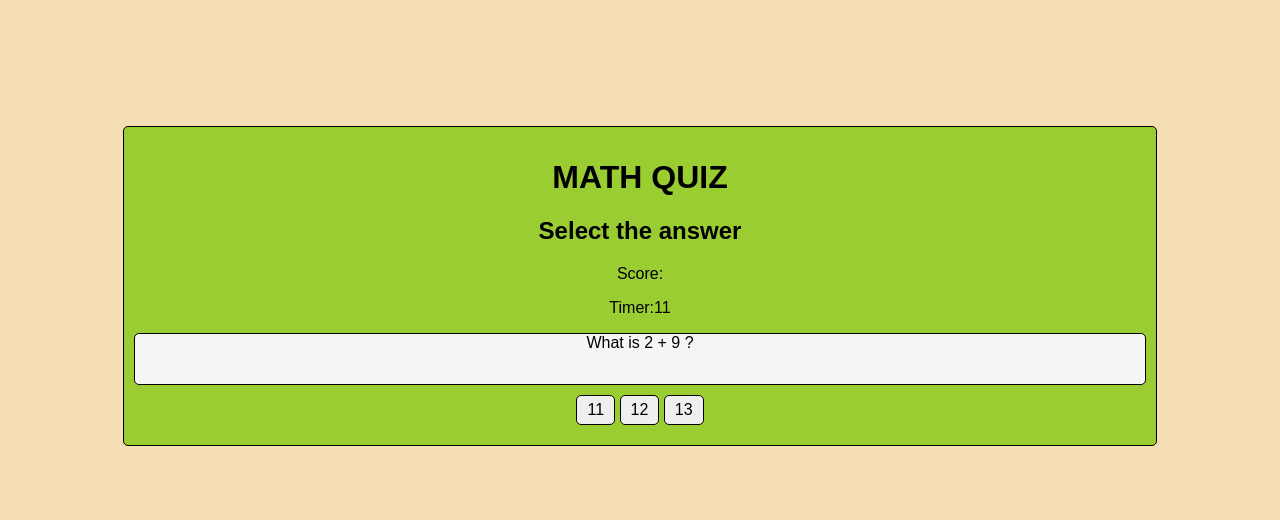
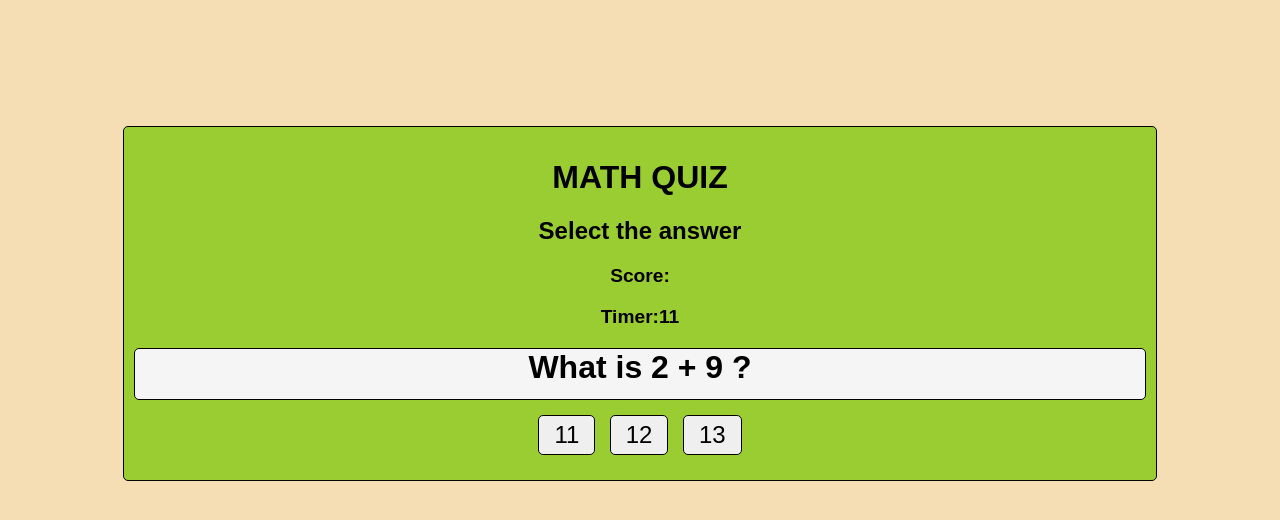
Before and after one commit to regan035/Gen.Homework04, a plain HTML site: page index.html in a window 1280 px wide. Drawn offline with Linux system fonts and the light colour scheme.

Commit message:
update css

```diff
--- a/style.css
+++ b/style.css
@@ -19,9 +19,10 @@ body{
 
 .btn{
 border:1px solid;
-padding: 5px 10px;
+padding: 5px 15px;
+margin: 5px;
 border-radius: 5px;
-font-size: medium;
+font-size: x-large;
 
 }
 
@@ -37,4 +38,15 @@ text-align: center;
 
 #value{
     margin-top: 10px;
+    font-size: larger;
 }
+
+p{
+    font-size: larger;
+    font-weight: bold;
+}
+
+#question{
+    font-size: xx-large;
+    font-weight: bold;
+}
```
